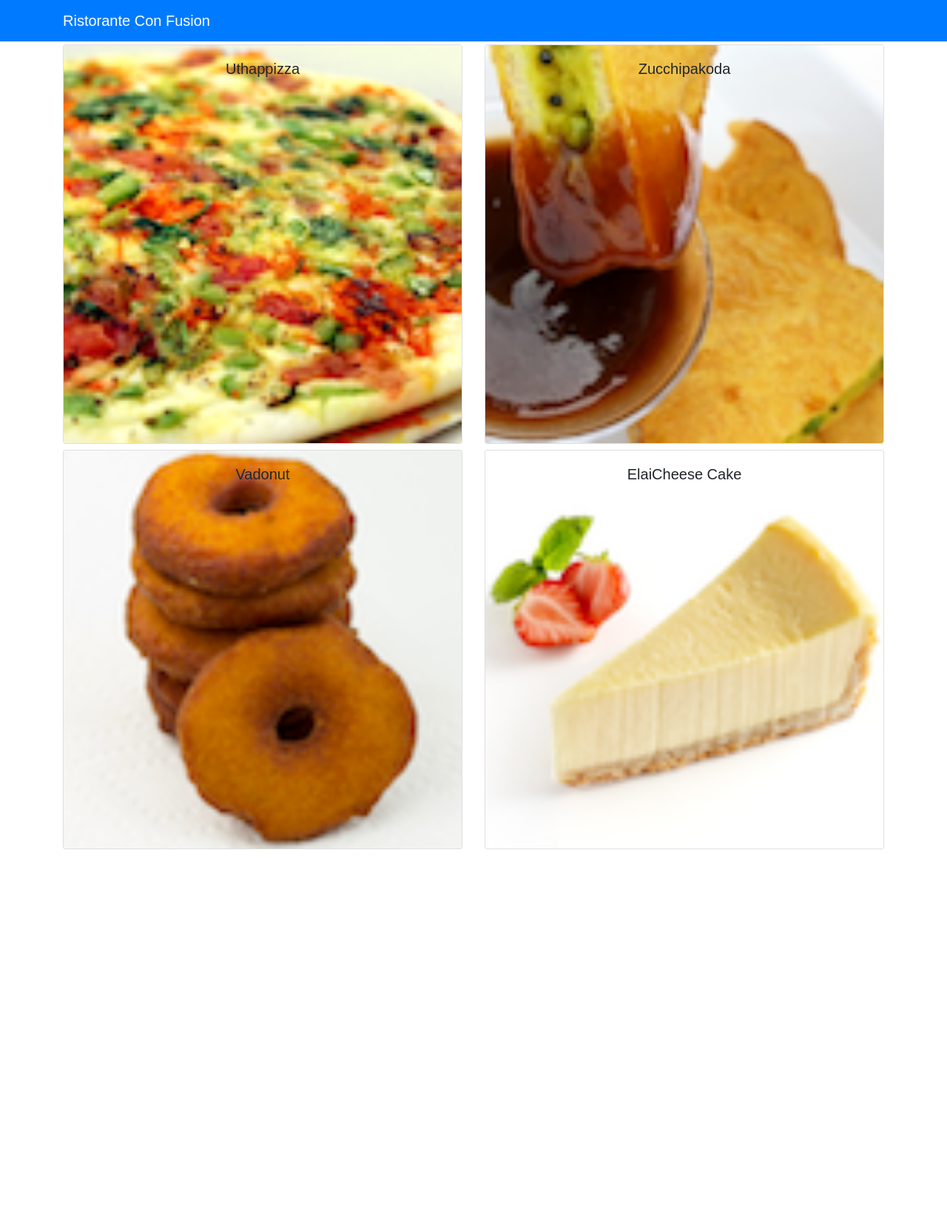
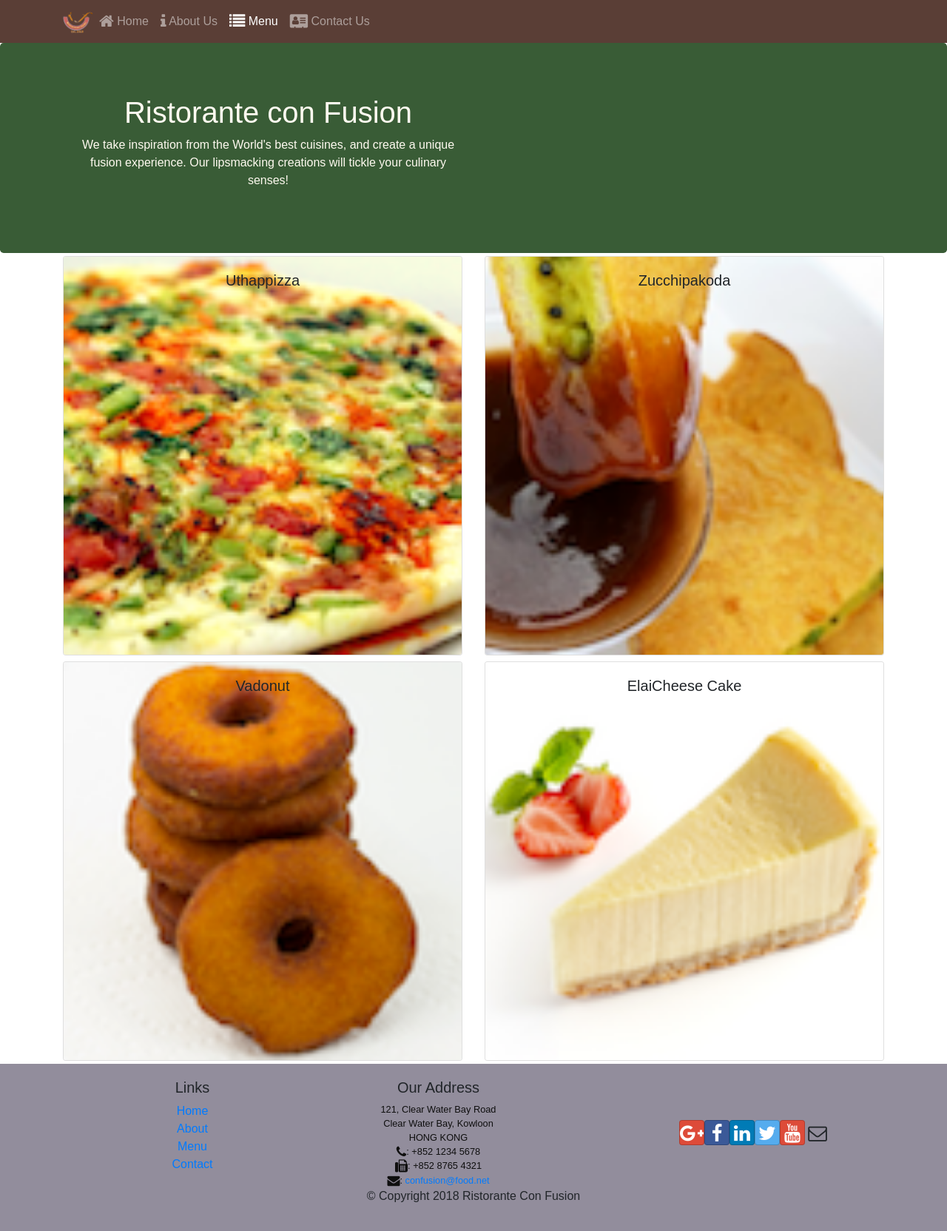
Before and after one commit to RiuSRoy/ConFusionREACT, a React (Create React App) app: page /menu in a window 1280 px wide. Shown: the whole page at 74% size. Before the commit the page ends 1152 px from the top, so only its background shows below. Built offline with nearby package versions, Linux system fonts and the light colour scheme.

Commit message:
React Router

```diff
--- a/package.json
+++ b/package.json
@@ -4,9 +4,12 @@
   "private": true,
   "dependencies": {
     "bootstrap": "^4.1.1",
+    "bootstrap-social": "^5.1.1",
+    "font-awesome": "^4.7.0",
     "react": "^16.4.1",
     "react-dom": "^16.4.1",
     "react-popper": "^1.0.0",
+    "react-router-dom": "^4.3.1",
     "react-scripts": "1.1.4",
     "reactstrap": "^6.1.0"
   },
--- a/src/App.css
+++ b/src/App.css
@@ -26,3 +26,37 @@
   from { transform: rotate(0deg); }
   to { transform: rotate(360deg); }
 }
+
+.row-header{
+  margin:0px auto;
+  padding:0px auto;
+}
+
+.row-content {
+  margin:0px auto;
+  padding: 50px 0px 50px 0px;
+  border-bottom: 1px ridge;
+  min-height:400px;
+}
+
+.footer{
+  background-color: rgb(146, 141, 156);
+  margin:0px auto;
+  padding: 20px 0px 20px 0px;
+}
+.jumbotron {
+  padding:70px 30px 70px 30px;
+  margin:0px auto;
+  background: rgb(57, 92, 54) ;
+  color:floralwhite;
+}
+
+address{
+  font-size:80%;
+  margin:0px;
+  color:#0f0f0f;
+}
+
+.navbar-dark {
+  background-color: rgb(90, 62, 54);
+}
--- a/src/App.js
+++ b/src/App.js
@@ -2,14 +2,17 @@
 import logo from './logo.svg';
 import './App.css';
 import Main from './components/MainComponent';
+import {BrowserRouter} from 'react-router-dom';
 
 class App extends Component {
 
   render() {
     return (
+      <BrowserRouter>
       <div className="App">
         <Main />
       </div>
+      </BrowserRouter>
     );
   }
 }
--- a/src/components/DishDetailComponent.js
+++ b/src/components/DishDetailComponent.js
@@ -1,5 +1,5 @@
 import React  from 'react';
-import { Card , CardImg, CardBody,CardImgOverlay,CardText,CardTitle  } from 'reactstrap';
+import { Card , CardImg, CardBody,CardText,CardTitle  } from 'reactstrap';
 
     function RenderDish( {dish} ) {
         return (
@@ -14,7 +14,7 @@
     }
 
     function RenderComments( { comments } ) {
-        if(comments.length == 0) {
+        if(comments.length === 0) {
             return ;
         }
 
--- /dev/null
+++ b/src/components/FooterComponent.js
@@ -0,0 +1,51 @@
+import React from 'react';
+import { Link } from 'react-router-dom';
+
+function Footer(props) {
+    return(
+    <div className="footer">
+        <div className="container">
+            <div className="row justify-content-center">
+                <div className="col-4 offset-1 col-sm-2">
+                    <h5>Links</h5>
+                    <ul className="list-unstyled">
+                        <li><Link to="/home">Home</Link></li>
+                        <li><Link to="/aboutus">About</Link></li>
+                        <li><Link to="/menu">Menu</Link></li>
+                        <li><Link to="/contactus">Contact</Link></li>
+                    </ul>
+                </div>
+                <div className="col-7 col-sm-5">
+                    <h5>Our Address</h5>
+                    <address>
+		              121, Clear Water Bay Road<br />
+		              Clear Water Bay, Kowloon<br />
+		              HONG KONG<br />
+		              <i className="fa fa-phone fa-lg"></i>: +852 1234 5678<br />
+		              <i className="fa fa-fax fa-lg"></i>: +852 8765 4321<br />
+		              <i className="fa fa-envelope fa-lg"></i>: <a href="mailto:confusion@food.net">
+                         confusion@food.net</a>
+                    </address>
+                </div>
+                <div className="col-12 col-sm-4 align-self-center">
+                    <div className="text-center">
+                        <a className="btn btn-social-icon btn-google" href="http://google.com/+"><i className="fa fa-google-plus"></i></a>
+                        <a className="btn btn-social-icon btn-facebook" href="http://www.facebook.com/profile.php?id="><i className="fa fa-facebook"></i></a>
+                        <a className="btn btn-social-icon btn-linkedin" href="http://www.linkedin.com/in/"><i className="fa fa-linkedin"></i></a>
+                        <a className="btn btn-social-icon btn-twitter" href="http://twitter.com/"><i className="fa fa-twitter"></i></a>
+                        <a className="btn btn-social-icon btn-google" href="http://youtube.com/"><i className="fa fa-youtube"></i></a>
+                        <a className="btn btn-social-icon" href="mailto:"><i className="fa fa-envelope-o"></i></a>
+                    </div>
+                </div>
+            </div>
+            <div className="row justify-content-center">
+                <div className="col-auto">
+                    <p>© Copyright 2018 Ristorante Con Fusion</p>
+                </div>
+            </div>
+        </div>
+    </div>
+    )
+}
+
+export default Footer;
--- /dev/null
+++ b/src/components/HeaderComponent.js
@@ -0,0 +1,71 @@
+import React, { Component } from 'react';
+import { Navbar, NavbarBrand, Jumbotron , Nav, Collapse, NavbarToggler, NavItem } from 'reactstrap';
+import { NavLink } from 'react-router-dom';
+
+class Header extends Component {
+
+    constructor(props) {
+        super(props);
+        this.state = {
+            isNavOpen : false
+        }
+        this.toggleNav = this.toggleNav.bind(this);
+    }
+
+    toggleNav() {
+        this.setState({
+            isNavOpen : !this.state.isNavOpen
+        })
+    }
+
+  render() {
+    return(
+    <React.Fragment>
+      <Navbar dark expand = "md">   {/* for screens from medium to xtraLarge */}
+        <div className="container">
+            <NavbarToggler onClick = {this.toggleNav} />
+            <NavbarBrand className="mr-auto" href="/">
+                <img src="assets/images/logo.png" height="30" width="41" alt="Ristorante Con Fusion" />
+            </NavbarBrand>
+            <Collapse isOpen={this.state.isNavOpen} navbar>
+                <Nav navbar>
+                    <NavItem>
+                        <NavLink className="nav-link" to="/home">
+                            <span className="fa fa-home fa-lg"></span> Home
+                        </NavLink>
+                    </NavItem>
+                    <NavItem>
+                        <NavLink className="nav-link" to="/aboutus">
+                            <span className="fa fa-info fa-lg"></span> About Us
+                        </NavLink>
+                    </NavItem>
+                    <NavItem>
+                        <NavLink className="nav-link" to="/menu">
+                            <span className="fa fa-list fa-lg"></span> Menu
+                        </NavLink>
+                    </NavItem>
+                    <NavItem>
+                        <NavLink className="nav-link" to="/contactus">
+                            <span className="fa fa-address-card fa-lg"></span> Contact Us
+                        </NavLink>
+                    </NavItem>
+                </Nav>
+            </Collapse>
+        </div>
+      </Navbar>
+      <Jumbotron>
+           <div className="container">
+               <div className="row row-header">
+                   <div className="col-12 col-sm-6">
+                       <h1>Ristorante con Fusion</h1>
+                       <p>We take inspiration from the World's best cuisines, and create a unique fusion experience. Our lipsmacking creations will tickle your culinary senses!</p>
+                   </div>
+               </div>
+           </div>
+       </Jumbotron>
+    </React.Fragment>
+    );
+  }
+}
+
+export default Header;
--- /dev/null
+++ b/src/components/HomeComponent.js
@@ -0,0 +1,11 @@
+import  React  from 'react';
+
+function Home(props) {
+    return (
+        <div className = "container">
+            <h4>Home</h4>
+        </div>
+    );
+}
+
+export default Home;
--- a/src/components/MainComponent.js
+++ b/src/components/MainComponent.js
@@ -1,8 +1,11 @@
 import React, { Component } from 'react';
-import { Navbar , NavbarBrand } from 'reactstrap';
-import { DISHES } from '../shared/dishes'
+import { DISHES } from '../shared/dishes';
 import DishDetails from './DishDetailComponent';
 import Menu from './MenuComponent';
+import Header from './HeaderComponent';
+import Footer from './FooterComponent';
+import { Switch , Route , Redirect } from 'react-router-dom';
+import Home from './HomeComponent';
 
 
 class Main extends Component {
@@ -23,17 +26,33 @@
     });
   }
   render() {
+
+    const HomePage = () => {
+      return (
+        <Home />
+      );
+    }
+
+    const MenuPage = () => {
+      return (
+        <Menu dishes={this.state.dishes} onClick={(dishId) => {this.onDishSelect(dishId)}} />
+      )
+    }
     return (
       <div>
-        <Navbar dark color = "primary">
-          <div className = "container">
-            <NavbarBrand href="/">Ristorante Con Fusion</NavbarBrand>
-          </div>
-        </Navbar>
+        <Header />
         <div className="container">
-          <Menu dishes={this.state.dishes} onClick={(dishId) => {this.onDishSelect(dishId)}} />
+        <Switch>
+          <Route path = "/home" component = {HomePage} />
+          <Route exact path = "/menu" component = {MenuPage} />
+          <Redirect to = "/home"/>
+        </Switch>
+        </div>
+        {/* <div className="container">
+
           <DishDetails dish={this.state.dishes.filter((dish) => dish.id === this.state.selectedDish)[0]} />
-        </div>
+        </div> */}
+        <Footer />
       </div>
     );
   }
--- a/src/components/MenuComponent.js
+++ b/src/components/MenuComponent.js
@@ -1,5 +1,5 @@
 import React  from 'react';
-import { Card , CardImg, CardBody,CardImgOverlay,CardText,CardTitle  } from 'reactstrap';
+import { Card , CardImg, CardImgOverlay,CardTitle  } from 'reactstrap';
 
 
 function RenderMenuItem({dish , onClick}) {
--- a/src/index.js
+++ b/src/index.js
@@ -3,6 +3,8 @@
 import 'bootstrap/dist/css/bootstrap.min.css';
 import './index.css';
 import App from './App';
+import 'font-awesome/css/font-awesome.css';
+import 'bootstrap-social/bootstrap-social.css';
 import registerServiceWorker from './registerServiceWorker';
 
 ReactDOM.render(<App />, document.getElementById('root'));
```
Also changed, not shown: 1 other file (tests, documents, lock files or other folders).
